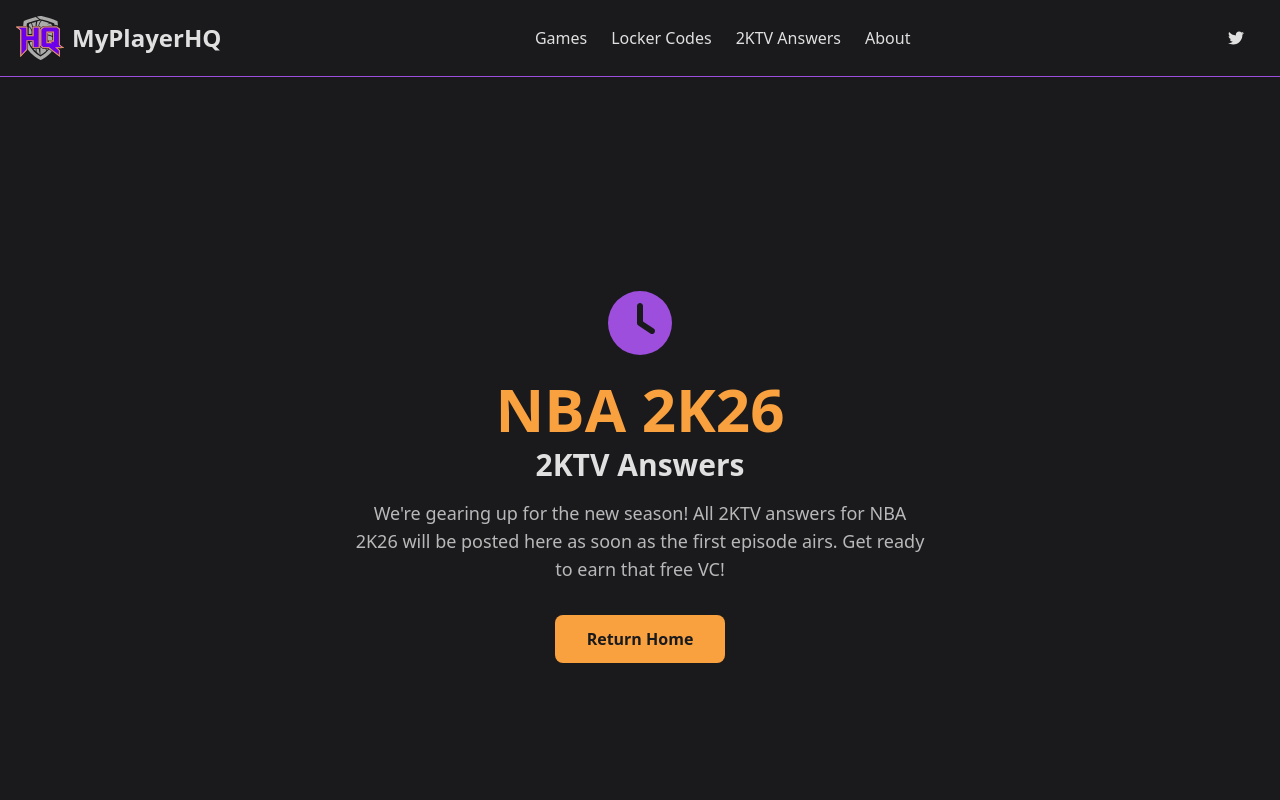
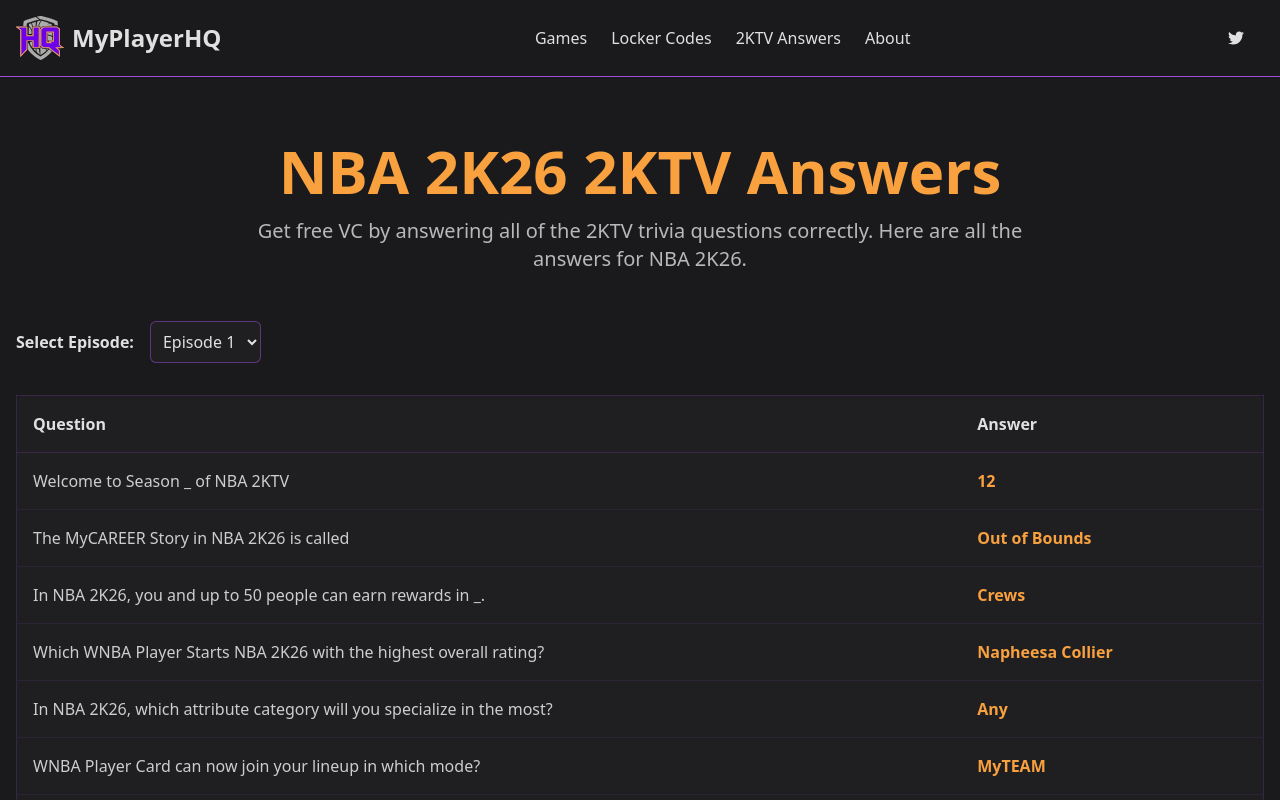
Before and after one commit to OneBuffaloLabs/myplayer-hq, a Next.js app: page /games/nba-2k26/2ktv-answers in a window 1280 px wide. Shown: the top 800 px of the page. Built offline with nearby package versions, Linux system fonts and the light colour scheme.

Commit message:
Added 2ktv to 2k26 section

```diff
--- a/src/app/games/nba-2k26/2ktv-answers/page.tsx
+++ b/src/app/games/nba-2k26/2ktv-answers/page.tsx
@@ -1,6 +1,7 @@
 import { Metadata } from 'next';
 import { generateMetadata } from '@/utils/metadata';
-import { ComingSoon } from '@/components/ComingSoon';
+import { TwoKTVAnswers } from '@/components/games/TwoKTVAnswers';
+import twoKTVData from '@/data/2ktv-answers/nba-2k26.json';
 
 export const metadata: Metadata = generateMetadata({
   title: 'NBA 2K26 2KTV Answers',
@@ -9,10 +10,17 @@
 
 export default function NBA2k26_2KTVPage() {
   return (
-    <ComingSoon
-      title="NBA 2K26"
-      subtitle="2KTV Answers"
-      message="We're gearing up for the new season! All 2KTV answers for NBA 2K26 will be posted here as soon as the first episode airs. Get ready to earn that free VC!"
-    />
+    <main className="bg-background text-text">
+      <div className="container mx-auto px-4 py-16">
+        <header className="text-center mb-12">
+          <h1 className="text-4xl md:text-6xl font-bold text-primary">NBA 2K26 2KTV Answers</h1>
+          <p className="text-lg md:text-xl mt-4 max-w-3xl mx-auto text-text/80">
+            Get free VC by answering all of the 2KTV trivia questions correctly. Here are all the
+            answers for NBA 2K26.
+          </p>
+        </header>
+        <TwoKTVAnswers episodes={twoKTVData} />
+      </div>
+    </main>
   );
 }
--- /dev/null
+++ b/src/data/2ktv-answers/nba-2k26.json
@@ -0,0 +1,75 @@
+[
+  {
+    "episode": 1,
+    "questions": [
+      {
+        "question": "Welcome to Season _ of NBA 2KTV",
+        "answer": "12"
+      },
+      {
+        "question": "The MyCAREER Story in NBA 2K26 is called",
+        "answer": "Out of Bounds"
+      },
+      {
+        "question": "In NBA 2K26, you and up to 50 people can earn rewards in _.",
+        "answer": "Crews"
+      },
+      {
+        "question": "Which WNBA Player Starts NBA 2K26 with the highest overall rating?",
+        "answer": "Napheesa Collier"
+      },
+      {
+        "question": "In NBA 2K26, which attribute category will you specialize in the most?",
+        "answer": "Any"
+      },
+      {
+        "question": "WNBA Player Card can now join your lineup in which mode?",
+        "answer": "MyTEAM"
+      },
+      {
+        "question": "Which MyTEAM mode features a 4-point line?",
+        "answer": "Clutch-Time"
+      },
+      {
+        "question": "Which MyTEAM mode has its own building in The City",
+        "answer": "Triple Threat Park"
+      },
+      {
+        "question": "In NBA 2K26, the Max Height for a MyPLAYER is now 7'4″",
+        "answer": "True"
+      },
+      {
+        "question": "What is the MyCAREER Reward for reaching level 40 in Season 1?",
+        "answer": "+1 Cap Breaker"
+      },
+      {
+        "question": "What position will you make your first MyPLAYER Build?",
+        "answer": "Any"
+      },
+      {
+        "question": "Which badge increases your ability to intercept opposing passes?",
+        "answer": "Interceptor"
+      },
+      {
+        "question": "Which badge extends your three-point shooting range",
+        "answer": "Limitless Range"
+      },
+      {
+        "question": "In every season of NBA 2K26, there are _ levels of prizes to earn",
+        "answer": "40"
+      },
+      {
+        "question": "What hashtag do you need to use when submitting plays to 2KTV?",
+        "answer": "#2KTVWOW"
+      },
+      {
+        "question": "Who is the cover athlete for the NBA 2K26 Superstar Edition?",
+        "answer": "Carmelo Anthony"
+      },
+      {
+        "question": "Which team won the NBA 2K26 Summer League Championship?",
+        "answer": "Charlotte Hornets"
+      }
+    ]
+  }
+]
```
